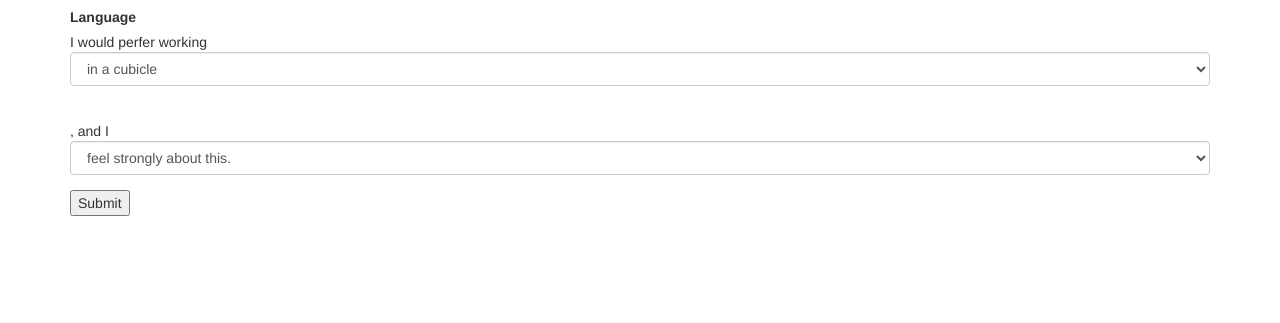
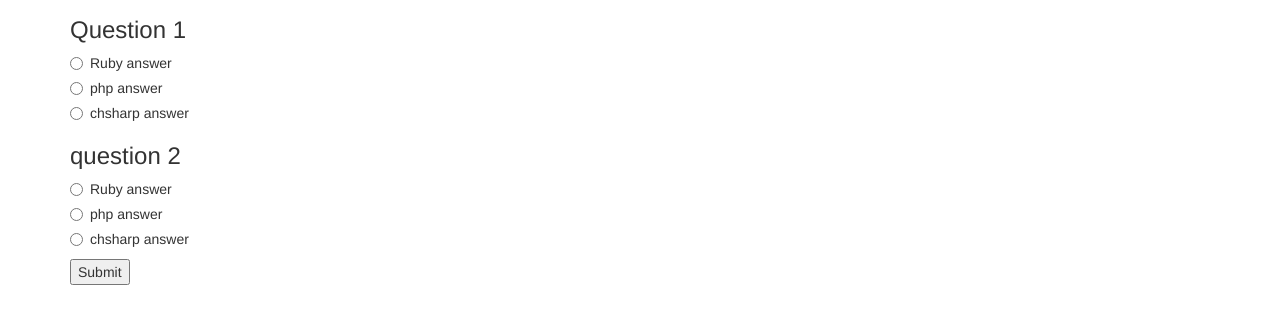
Before and after one commit to Johnmichael/track-suggester, a plain HTML site: page index.html in a window 1280 px wide. Shown: the part 63-386 px from the top of the page. Drawn offline with Linux system fonts and the light colour scheme.

Commit message:
placeholder multiple choice quiz

```diff
--- a/css/styles.css
+++ b/css/styles.css
@@ -8,5 +8,4 @@
 
 .csharp{
   display: none;
-
 }
--- a/index.html
+++ b/index.html
@@ -27,28 +27,36 @@
     <!-- hidden, php result, introduction videos to php -->
     <!-- hidden, undecided result, epicodus blog article -->
 
-    <form>
-      <div class="form-group">
-        <label for="exampleSelect1">Language</label>
-          <p> I would perfer working <select class="form-control" id="q1ans"> </p>
-          <option>in a cubicle</option>
-          <option>in a forest</option>
-          <option>by myself</option>
-        </select>
+    <form class="forminfo" id="questions">
+
+  <div class="question">
+      <div class="radio">
+        <h3 class="titlequestion">Question 1</h3>
+        <label><input type="radio" name="question1" value="ruby">Ruby answer</label>
       </div>
-      <div class="form-group">
-        <label for="exampleSelect1"></label>
-          <p>, and I <select class="form-control" id="q1mult">
-          <option>feel strongly about this.</option>
-          <option>somewhat care about this.</option>
-          <option>don't really care about this.</option>
-        </select></p>
+      <div class="radio">
+        <label><input type="radio" name="question1" value="php">php answer</label>
       </div>
+      <div class="radio">
+        <label><input type="radio" name="question1" value="csharp">chsharp answer</label>
+      </div>
+  </div>
+  <div class="question">
+      <div class="radio">
+        <h3 class="titlequestion">question 2</h3>
+        <label><input type="radio" name="question2" value="ruby">Ruby answer</label>
+      </div>
+      <div class="radio">
+        <label><input type="radio" name="question2" value="php">php answer</label>
+      </div>
+      <div class="radio">
+        <label><input type="radio" name="question2" value="csharp">chsharp answer</label>
+      </div>
+  </div>
+<button class:="btn-success" name="test" type="submit">Submit</button>
+<div class="questionform" id="output"></div>
+</form>
 
-      <button class:="btn-success" type="submit">Submit</button>
-      <div class="questionform" id="output"></div>
-
-    </form>
 
 
 
@@ -64,7 +72,22 @@
   </div>
 
 
-
+  <!-- <div class="form-group">  old form
+    <label for="exampleSelect1">Language</label>
+      <p> I would perfer working <select class="form-control" id="q1ans"> </p>
+      <option>in a cubicle</option>
+      <option>in a forest</option>
+      <option>by myself</option>
+    </select>
+  </div>
+  <div class="form-group">
+    <label for="exampleSelect1"></label>
+      <p>, and I <select class="form-control" id="q1mult">
+      <option>feel strongly about this.</option>
+      <option>somewhat care about this.</option>
+      <option>don't really care about this.</option>
+    </select></p>
+  </div> -->
 
 
 
```
